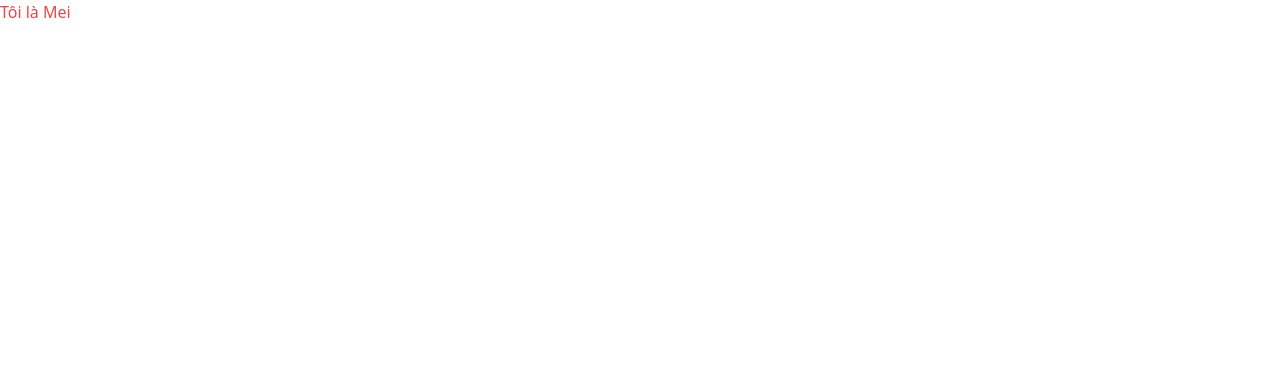
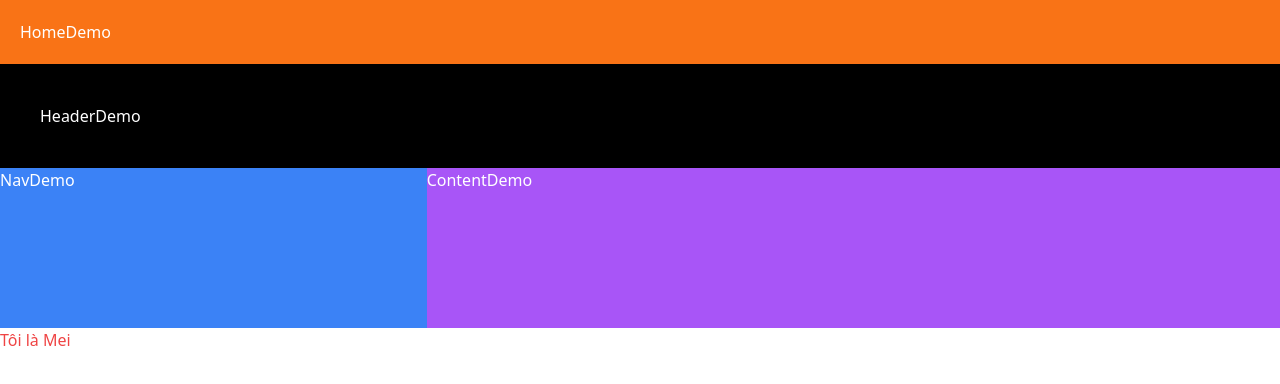
Before and after one commit to MeiCloudie/cyber-react-demo, a React (Vite) app: page / in a window 1280 px wide. Shown: the top 384 px of the page. Built offline with nearby package versions, Linux system fonts and the light colour scheme.

Commit message:
content(component): Learn about components

```diff
--- a/src/App.jsx
+++ b/src/App.jsx
@@ -1,6 +1,17 @@
+import ContentDemo from "./components/ContentDemo"
+import HeaderDemo from "./components/HeaderDemo"
+import HomeDemo from "./components/HomeDemo"
+import NavigationDemo from "./components/NavigationDemo"
+
 function App() {
   return (
     <>
+      <HomeDemo />
+      <HeaderDemo />
+      <div className="flex h-40">
+        <NavigationDemo />
+        <ContentDemo />
+      </div>
       <h1 className="text-red-500">Tôi là Mei</h1>
     </>
   )
--- /dev/null
+++ b/src/components/ContentDemo.jsx
@@ -0,0 +1,7 @@
+// import React from "react"
+
+const ContentDemo = () => {
+  return <div className="bg-purple-500 text-white w-8/12">ContentDemo</div>
+}
+
+export default ContentDemo
--- /dev/null
+++ b/src/components/FooterDemo.jsx
@@ -0,0 +1,7 @@
+// import React from "react"
+
+const FooterDemo = () => {
+  return <div></div>
+}
+
+export default FooterDemo
--- /dev/null
+++ b/src/components/HeaderDemo.jsx
@@ -0,0 +1,8 @@
+// câu lệnh: rafce
+// import React from "react"
+
+const HeaderDemo = () => {
+  return <div className="bg-black text-white p-10">HeaderDemo</div>
+}
+
+export default HeaderDemo
--- /dev/null
+++ b/src/components/HomeDemo.jsx
@@ -0,0 +1,7 @@
+// import React from "react"
+
+const HomeDemo = () => {
+  return <div className="bg-orange-500 text-white p-5">HomeDemo</div>
+}
+
+export default HomeDemo
--- /dev/null
+++ b/src/components/NavigationDemo.jsx
@@ -0,0 +1,7 @@
+// import React from "react"
+
+const NavigationDemo = () => {
+  return <div className="bg-blue-500 text-white w-4/12">NavDemo</div>
+}
+
+export default NavigationDemo
```
